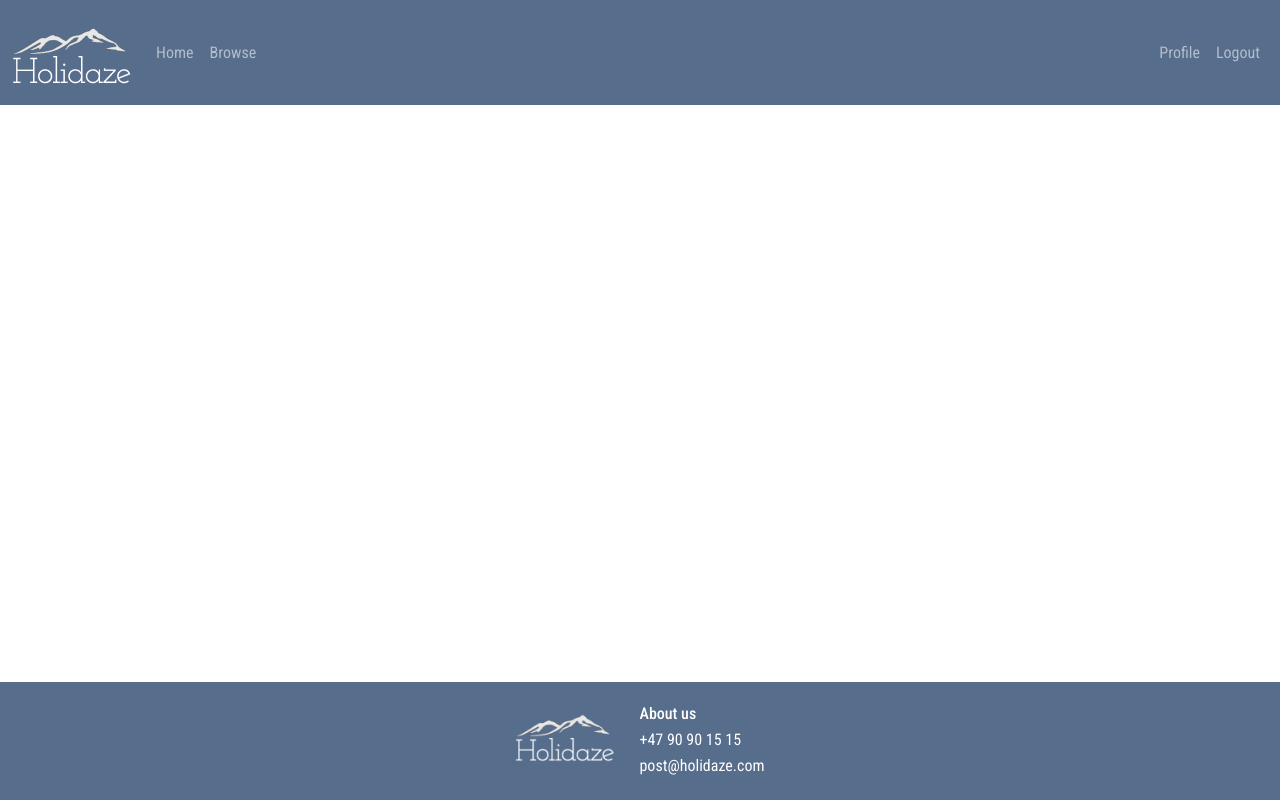
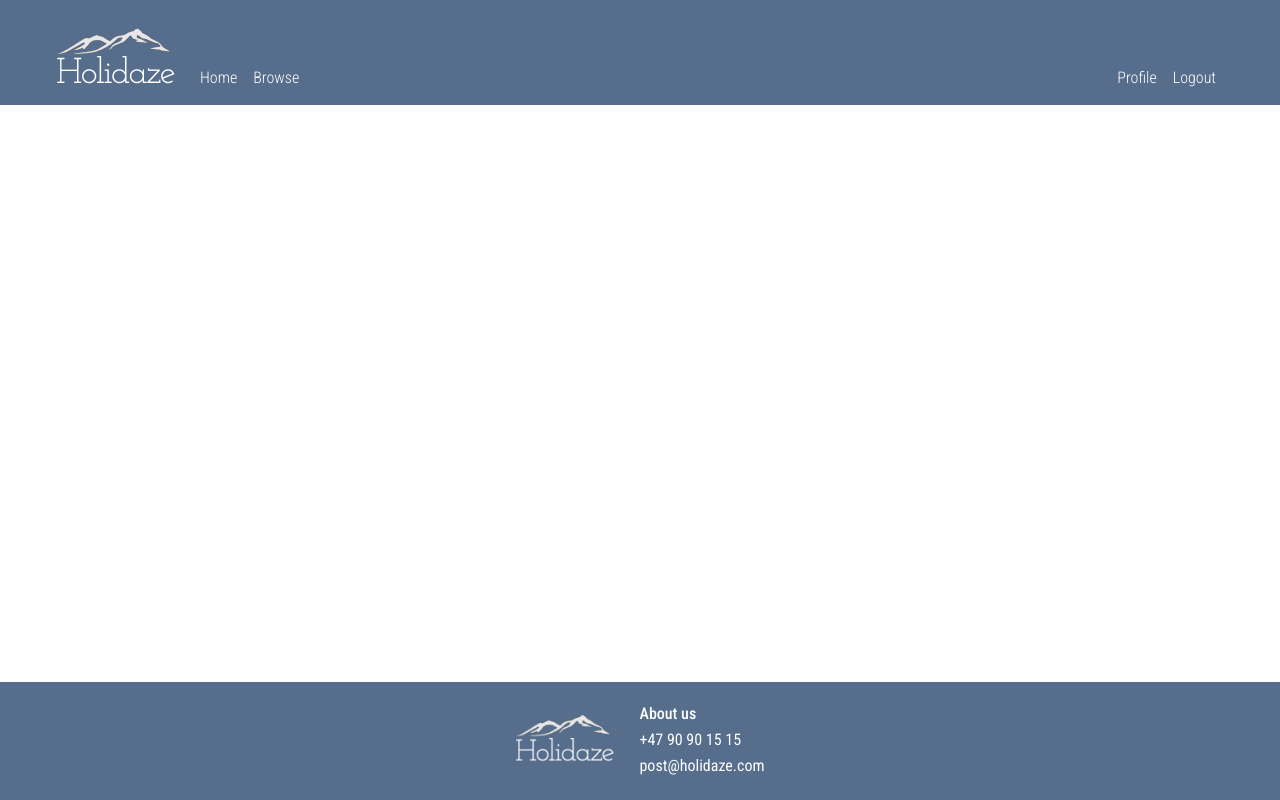
Before and after one commit to TaranJ/project-exam-2, a React (Vite) app: page / in a window 1280 px wide. Built offline with nearby package versions, Linux system fonts and the light colour scheme.

Commit message:
updates header

```diff
--- a/src/App.css
+++ b/src/App.css
@@ -3,6 +3,29 @@
 
 body {
   font-family: Roboto Condensed, sans-serif;
+}
+
+.custom-navbar {
+  background-color: #566d8c;
+}
+
+.navbar-container {
+  max-width: 1200px;
+  padding: 0 1rem;
+  margin: 0 auto;
+  display: flex;
+  align-items: center;
+}
+
+.navbar-nav .nav-link {
+  padding-bottom: 0;
+  color: white;
+  padding-top: 50px;
+  font-weight: 300;
+}
+
+.navbar-nav .nav-link:hover {
+  color: rgb(199, 199, 199);
 }
 
 .footer {
--- a/src/components/Header/index.jsx
+++ b/src/components/Header/index.jsx
@@ -4,8 +4,8 @@ import logo from "../../images/logo-holidaze.png";
 
 function Header() {
   return (
-    <Navbar style={{ backgroundColor: "#566D8C" }} variant="dark" expand="lg">
-      <Container fluid>
+    <Navbar className="custom-navbar" variant="dark" expand="lg">
+      <Container className="navbar-container">
         <Navbar.Brand href="#home">
           <img src={logo} alt="Holidaze Logo" className="navbar-logo" />
         </Navbar.Brand>
```
